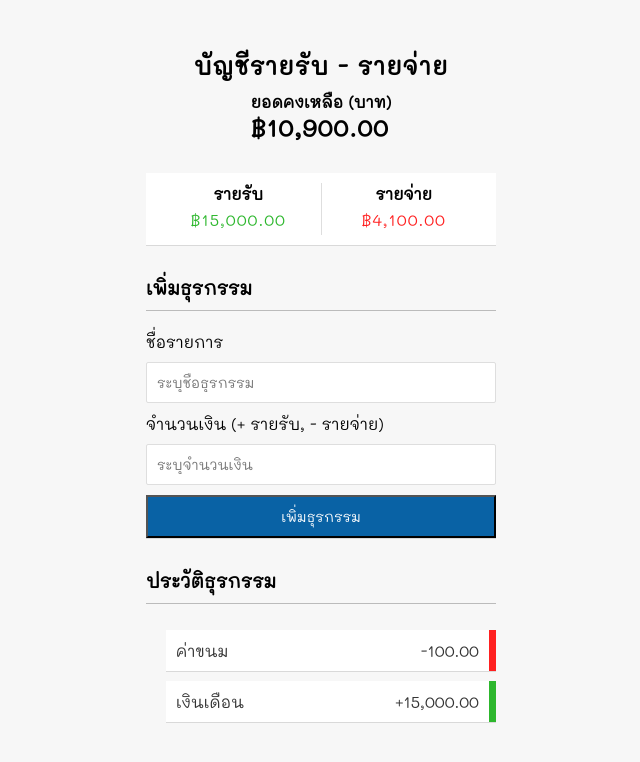
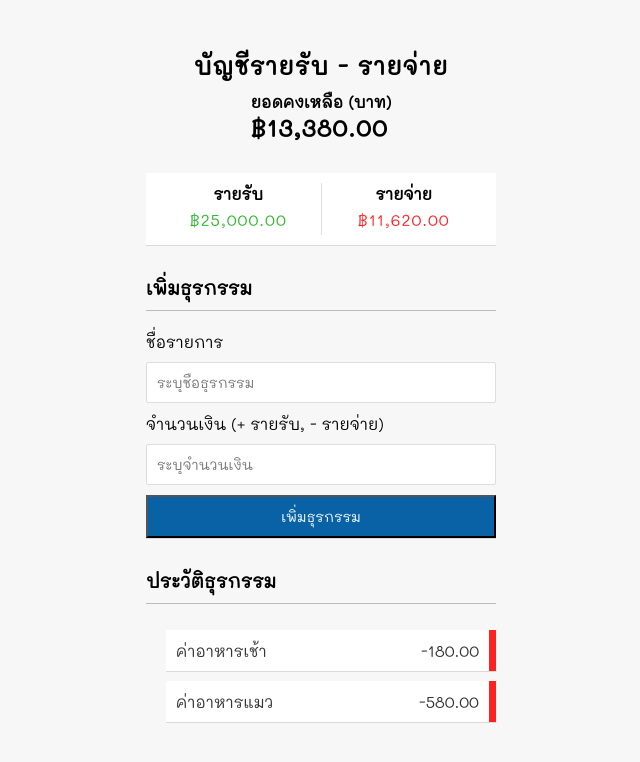
Before and after one commit to tPhophan/income_and_expense, a plain HTML site: page index.html in a window 1280 px wide. Shown: the whole page, without its empty margins (319-959 px from the left). Drawn offline with Linux system fonts and the light colour scheme.

Commit message:
26052022

```diff
--- a/script.js
+++ b/script.js
@@ -14,12 +14,18 @@ const nb_Format = new Intl.NumberFormat('en-US', {
 
 //------------------------------------------------------------------
 
-let transections = [];
+let transections = [
+    {id:1,text:"ค่าอาหารเช้า",amount:-180},
+    {id:2,text:"ค่าอาหารแมว",amount:-580},
+    {id:3,text:"เงินเดือน",amount:25000},
+    {id:4,text:"ค่าผ่อนบ้าน",amount:-9000},
+    {id:5,text:"ค่าเกม",amount:-1860}
+];
 
-fetch("log.json").then(res => {return res.json();}).then(data => {
+/*fetch("log.json").then(res => {return res.json();}).then(data => {
     transections = data.transection
     init();
-});
+});*/
 
 function init(){
     list.innerHTML = "";
@@ -83,3 +89,5 @@ function ft_delTransection(id){
 }
 
 frm.addEventListener("submit", ft_addTransaction);
+
+init();
```
Also changed, not shown: index.html (+2 -6 lines).
